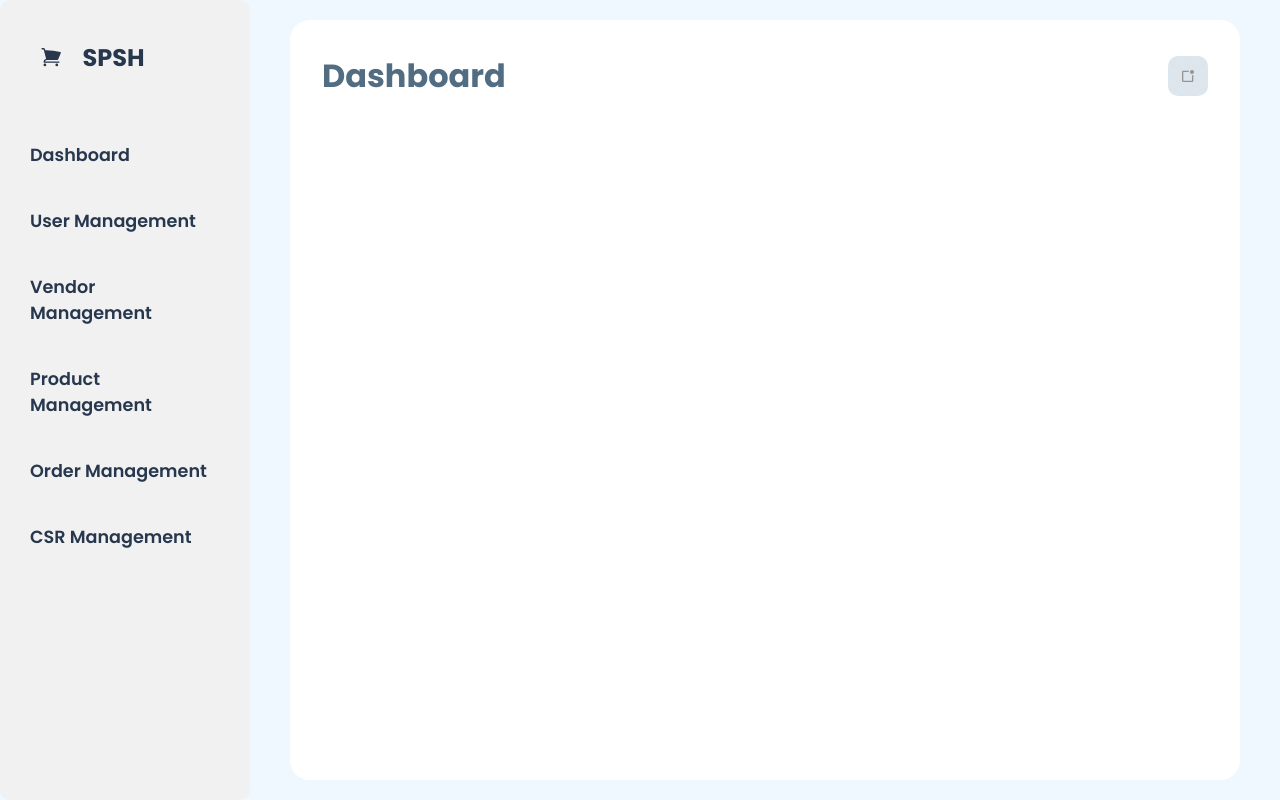
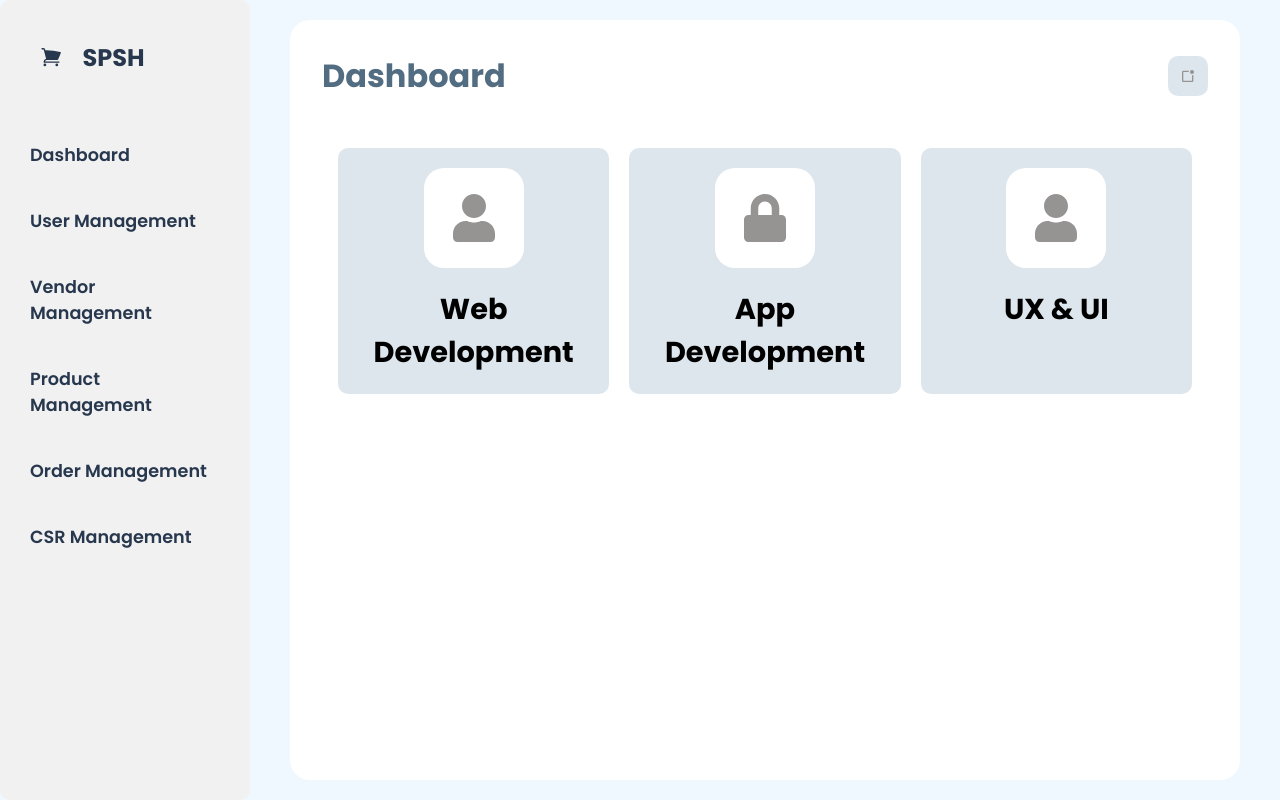
Before and after one commit to Sathira-Wijeratne/SPSH-Ecommerce-Application, a React (Create React App) app in the folder WebApplication/frontend/: page / in a window 1280 px wide. Both pictures are taken after typing "Sample", "Sample123" into the empty fields and a click on the button "Login". Built offline with nearby package versions, Linux system fonts and the light colour scheme.

Commit message:
card related jss dashboard

```diff
--- a/WebApplication/frontend/src/Components/adminScreens/adminDashboard/AdminDashboardScreen.jsx
+++ b/WebApplication/frontend/src/Components/adminScreens/adminDashboard/AdminDashboardScreen.jsx
@@ -2,6 +2,7 @@ import React from "react";
 import MenuBar from './menuBar/MenuBar';
 import Content from './dashboardContent/DashboardContent';
 import './AdminDashboardScreen.css';
+import Cards from "./cards/Cards";
 
 const AdminDashboard = () => {
 
@@ -11,6 +12,7 @@ const AdminDashboard = () => {
                 <MenuBar />
                 <div className="dashboard--content">
                     <Content />
+                    <Cards/>
                 </div>
 
             </div>
--- a/WebApplication/frontend/src/Components/adminScreens/adminDashboard/cards/Cards.jsx
+++ b/WebApplication/frontend/src/Components/adminScreens/adminDashboard/cards/Cards.jsx
@@ -0,0 +1,38 @@
+import React from 'react';
+import { FaUser, FaLock } from "react-icons/fa";
+
+const course = [
+    {
+        title: 'Web Development',
+        icon: <FaUser />,
+    },
+    {
+        title: 'App Development',
+        duration: '2 Hours',
+        icon: <FaLock />,
+    },
+    {
+        title: 'UX & UI',
+        duration: '2 Hours',
+        icon: <FaUser />,
+    },
+];
+
+const Cards = () => {
+    return (
+        <div className="card-container">
+            {course.map((item, index) => (
+                <div className="card" key={index}>
+                    <div className="card-cover">
+                        {item.icon}
+                    </div>
+                    <div className="card-title">
+                        <h2>{item.title}</h2>
+                    </div>
+                </div>
+            ))}
+        </div>
+    );
+}
+
+export default Cards;
--- a/WebApplication/frontend/src/Components/adminScreens/adminDashboard/dashboardContent/DashboardContent.css
+++ b/WebApplication/frontend/src/Components/adminScreens/adminDashboard/dashboardContent/DashboardContent.css
@@ -24,3 +24,54 @@
     justify-content: center;
 
 }
+
+/* Card container */
+.card-container {
+    display: flex;
+    gap: 20px;
+    align-items: stretch;
+    justify-content: space-around; /* Ensure cards are evenly spaced */
+    margin-top: 2rem;
+    padding: 1rem;
+}
+
+/* Individual card */
+.card {
+    flex: 1;
+    background: #dde6ed;
+    padding: 20px;
+    border-radius: 10px;
+    display: flex;
+    align-items: center;
+    flex-direction: column;
+    gap: 20px;
+    transition: 0.5s ease-in-out;
+    max-width: 300px; /* Set a maximum width for the cards */
+}
+
+/* Card hover effect */
+.card:hover {
+    transform: scale(1.04);
+    cursor: pointer;
+}
+
+/* Icon container */
+.card-cover {
+    background: #fff;
+    font-size: 3rem;
+    display: flex;
+    align-items: center;
+    justify-content: center;
+    padding: 20px;
+    border-radius: 20px;
+    color: #969393;
+    width: 100px;
+    height: 100px; /* Set fixed size for consistency */
+}
+
+/* Title container */
+.card-title {
+    font-size: 1.2rem;
+    font-weight: bold;
+    text-align: center;
+}
--- a/WebApplication/frontend/src/Components/adminScreens/adminDashboard/dashboardContent/DashboardContent.jsx
+++ b/WebApplication/frontend/src/Components/adminScreens/adminDashboard/dashboardContent/DashboardContent.jsx
@@ -16,6 +16,7 @@ const DashboardContent = () => {
                 </div>
             </div>
             </div>
+
     );
 };
 export default DashboardContent;
```
